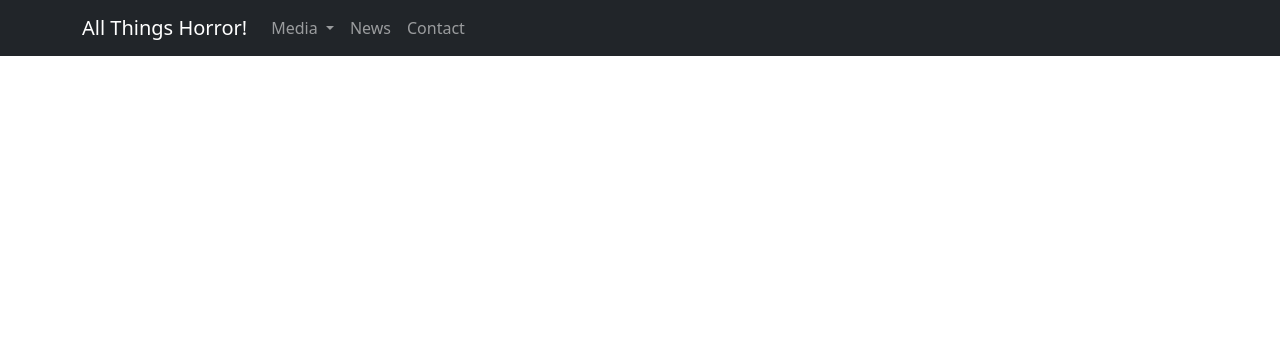
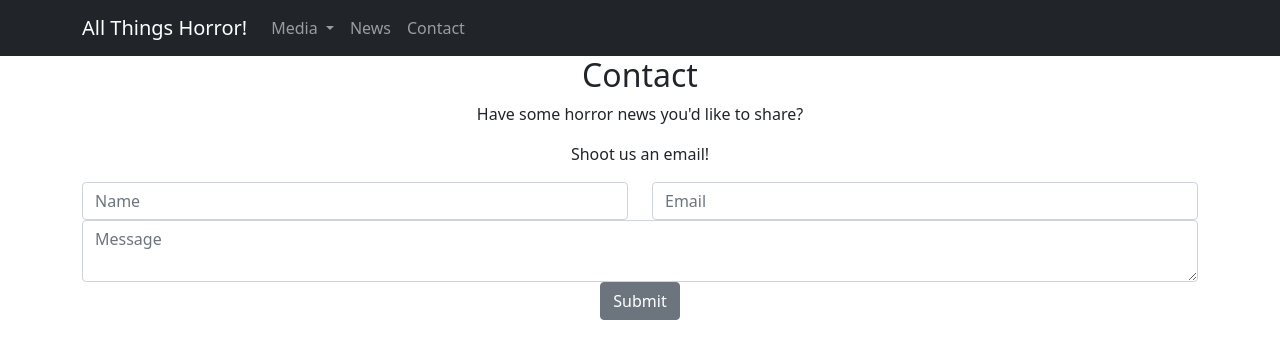
Before and after one commit to irvine8roman/Learning-Bootstrap, a website: page contact.html in a window 1280 px wide. Drawn offline with nearby package versions, Linux system fonts and the light colour scheme.

Commit message:
Additional Changes

```diff
--- a/contact.html
+++ b/contact.html
@@ -68,5 +68,32 @@
         </div>
       </nav>
     </header>
+
+    <div id="contact">
+      <h2>Contact</h2>
+      <p>Have some horror news you'd like to share?</p>
+      <p>Shoot us an email!</p>
+      <div class="container">
+      <div class="row">
+<div class="col-sm">
+    <input type="text" class="form-control" placeholder="Name">
+</div>
+<div class="col-sm">
+    <input type="text" class="form-control" placeholder="Email">
+</div>
+
+    <div class="input-group">
+    <textarea class="form-control" placeholder="Message"></textarea>
+</div>
+
+
+<div class="col-sm">
+    <button type="button" class="btn btn-secondary">Submit</button>
+</div>
+
+
+
+      </div>
+    </div>
   </body>
 </html>
--- a/styles.css
+++ b/styles.css
@@ -36,3 +36,11 @@ a {
 #featured-content .subFeatured h6 {
   text-shadow: 1px 1px 3px black;
 }
+
+#contact {
+  text-align: center;
+}
+
+#contact input-group {
+  height: 300px;
+}
```
